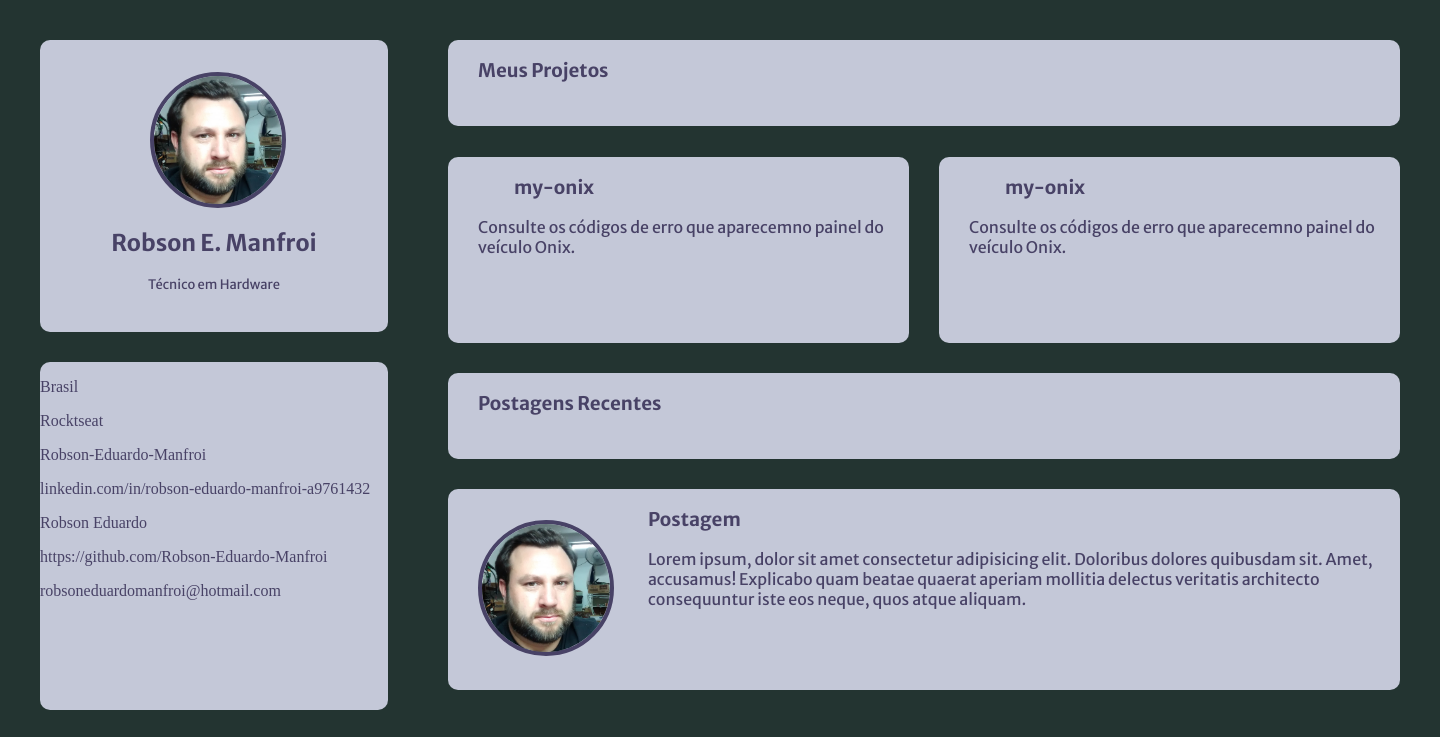
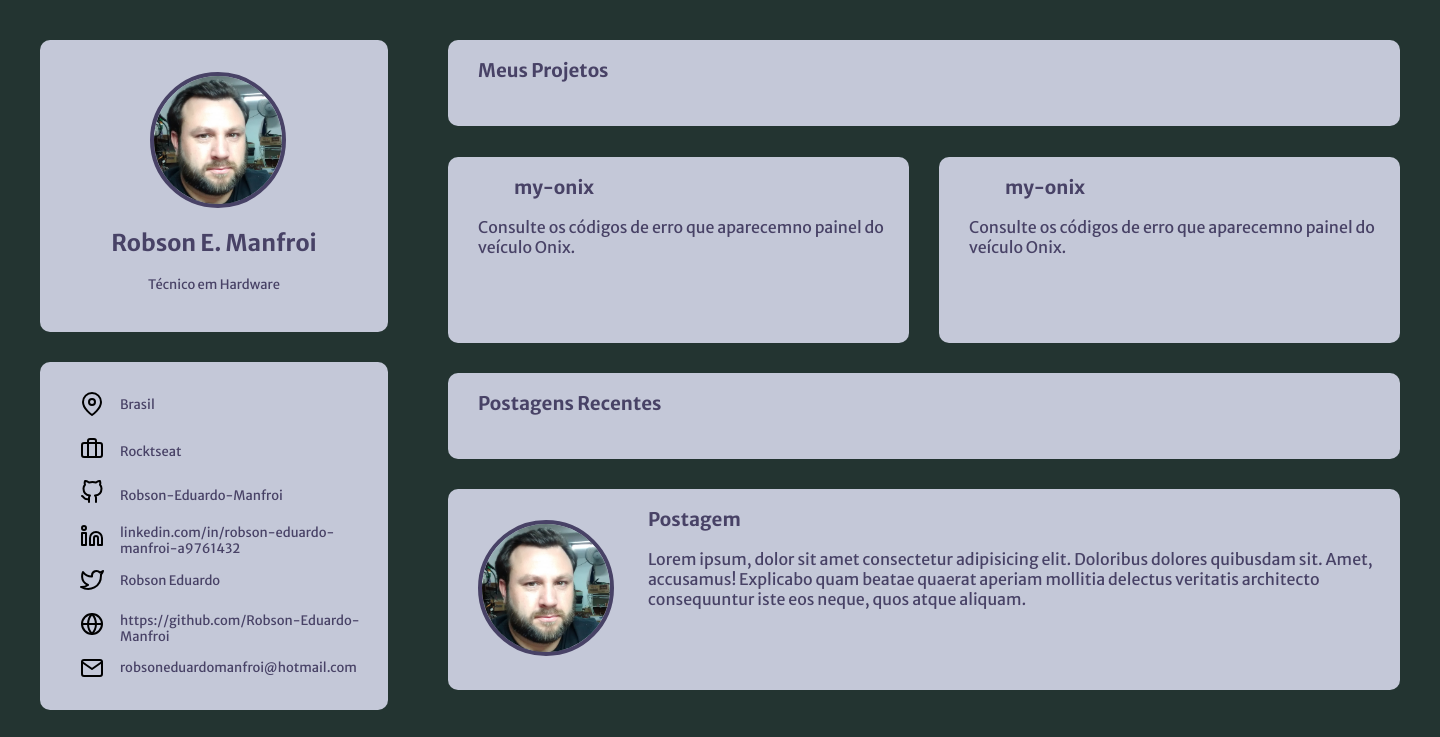
Before and after one commit to Robson-Eduardo-Manfroi/Projeto-Portifolio, a plain HTML site: page index.html in a window 1280 px wide. Shown: the top 737 px of the page, 1440 px wide, since content can reach past the window. Drawn offline with Linux system fonts and the light colour scheme.

Commit message:
setima alteração

```diff
--- a/index.html
+++ b/index.html
@@ -23,20 +23,43 @@
         <h3>Meus Projetos</h3>
         <p></p>
       </div>
-      <div class="contactos">
-        <p>Brasil</p>
+      <div class="contatos">
+        <div class="ico1">
+          <img src="./assets/map-pin.svg" alt="ìcone de localização" />
+        </div>
+        <div class="p1"><p>Brasil</p></div>
 
-        <p>Rocktseat</p>
+        <div class="ico2">
+          <img src="./assets/briefcase.svg" alt="Ícone do Rocktseat" />
+        </div>
+        <div class="p2"><p>Rocktseat</p></div>
 
-        <p>Robson-Eduardo-Manfroi</p>
+        <div class="ico3">
+          <img src="./assets/github.svg" alt="Ícone do github" />
+        </div>
+        <div class="p3"><p>Robson-Eduardo-Manfroi</p></div>
 
-        <p>linkedin.com/in/robson-eduardo-manfroi-a9761432</p>
+        <div class="ico4">
+          <img src="./assets/linkedin.svg" alt="Ícone  do linkedin" />
+        </div>
+        <div class="p4">
+          <p>linkedin.com/in/robson-eduardo-manfroi-a9761432</p>
+        </div>
 
-        <p>Robson Eduardo</p>
+        <div class="ico5">
+          <img src="./assets/twitter.svg" alt="Ícone do twitter" />
+        </div>
+        <div class="p5"><p>Robson Eduardo</p></div>
 
-        <p>https://github.com/Robson-Eduardo-Manfroi</p>
+        <div class="ico6">
+          <img src="./assets/globe.svg" alt="Ícone de um Globo" />
+        </div>
+        <div class="p6"><p>https://github.com/Robson-Eduardo-Manfroi</p></div>
 
-        <p>robsoneduardomanfroi@hotmail.com</p>
+        <div class="ico7">
+          <img src="./assets/mail.svg" alt="Ícone de uma Carta" />
+        </div>
+        <div class="p7"><p>robsoneduardomanfroi@hotmail.com</p></div>
       </div>
       <div class="post-1">
         <h3>my-onix</h3>
--- a/style.css
+++ b/style.css
@@ -15,6 +15,8 @@ body {
 
 .main {
   position: relative;
+  width: 1440px;
+  height: 1767px;
   display: grid;
   box-sizing: border-box;
   column-gap: 0%;
@@ -94,7 +96,7 @@ body {
   padding-left: 30px;
 }
 
-.contactos {
+.contatos {
   background-color: var(--bg-cards);
   grid-area: contacts;
   position: absolute;
@@ -104,16 +106,127 @@ body {
   top: 362px;
   border-radius: 10px;
 }
-
-.contactos ul {
-  font-family: "Merriweather Sans", sans-serif;
-  font-style: normal;
+.ico1 img {
+  position: absolute;
+  width: 24px;
+  height: 24px;
+  left: 40px;
+  top: 30px;
+}
+.p1 p {
+  position: absolute;
+  font-family: "Merriweather Sans";
   font-weight: 400;
+  left: 80px;
+  top: 22px;
   font-size: 13px;
   line-height: 16px;
-  padding-left: 50px;
 }
 
+.ico2 img {
+  position: absolute;
+  width: 24px;
+  height: 24px;
+  left: 40px;
+  top: 74px;
+}
+.p2 p {
+  position: absolute;
+  font-family: "Merriweather Sans";
+  font-weight: 400;
+  left: 80px;
+  top: 69px;
+  font-size: 13px;
+  line-height: 16px;
+}
+.ico3 img {
+  position: absolute;
+  width: 24px;
+  height: 24px;
+  left: 40px;
+  top: 118px;
+}
+
+.p3 p {
+  position: absolute;
+  font-family: "Merriweather Sans";
+  font-weight: 400;
+  left: 80px;
+  top: 113px;
+  font-size: 13px;
+  line-height: 16px;
+}
+
+.ico4 img {
+  position: absolute;
+  width: 24px;
+  height: 24px;
+  left: 40px;
+  top: 162px;
+}
+
+.p4 p {
+  position: absolute;
+  font-family: "Merriweather Sans";
+  font-weight: 400;
+  left: 80px;
+  top: 150px;
+  font-size: 13px;
+  line-height: 16px;
+}
+
+.ico5 img {
+  position: absolute;
+  width: 24px;
+  height: 24px;
+  left: 40px;
+  top: 206px;
+}
+
+.p5 p {
+  position: absolute;
+  font-family: "Merriweather Sans";
+  font-weight: 400;
+  left: 80px;
+  top: 198px;
+  font-size: 13px;
+  line-height: 16px;
+}
+
+.ico6 img {
+  position: absolute;
+  width: 24px;
+  height: 24px;
+  left: 40px;
+  top: 250px;
+}
+
+.p6 p {
+  position: absolute;
+  font-family: "Merriweather Sans";
+  font-weight: 400;
+  left: 80px;
+  top: 238px;
+  font-size: 13px;
+  line-height: 16px;
+}
+
+.ico7 img {
+  position: absolute;
+  width: 24px;
+  height: 24px;
+  left: 40px;
+  top: 294px;
+}
+.p7 p {
+  position: absolute;
+  font-family: "Merriweather Sans";
+  font-weight: 400;
+  left: 80px;
+  top: 285px;
+  font-size: 13px;
+  line-height: 16px;
+}
 .post-1 {
   background-color: var(--bg-cards);
   grid-area: postGH-1;
@@ -252,6 +365,7 @@ body {
   height: 352px;
   left: 40px;
   top: 1357px;
+  bottom: 58px;
   border-radius: 10px;
 }
 
```
